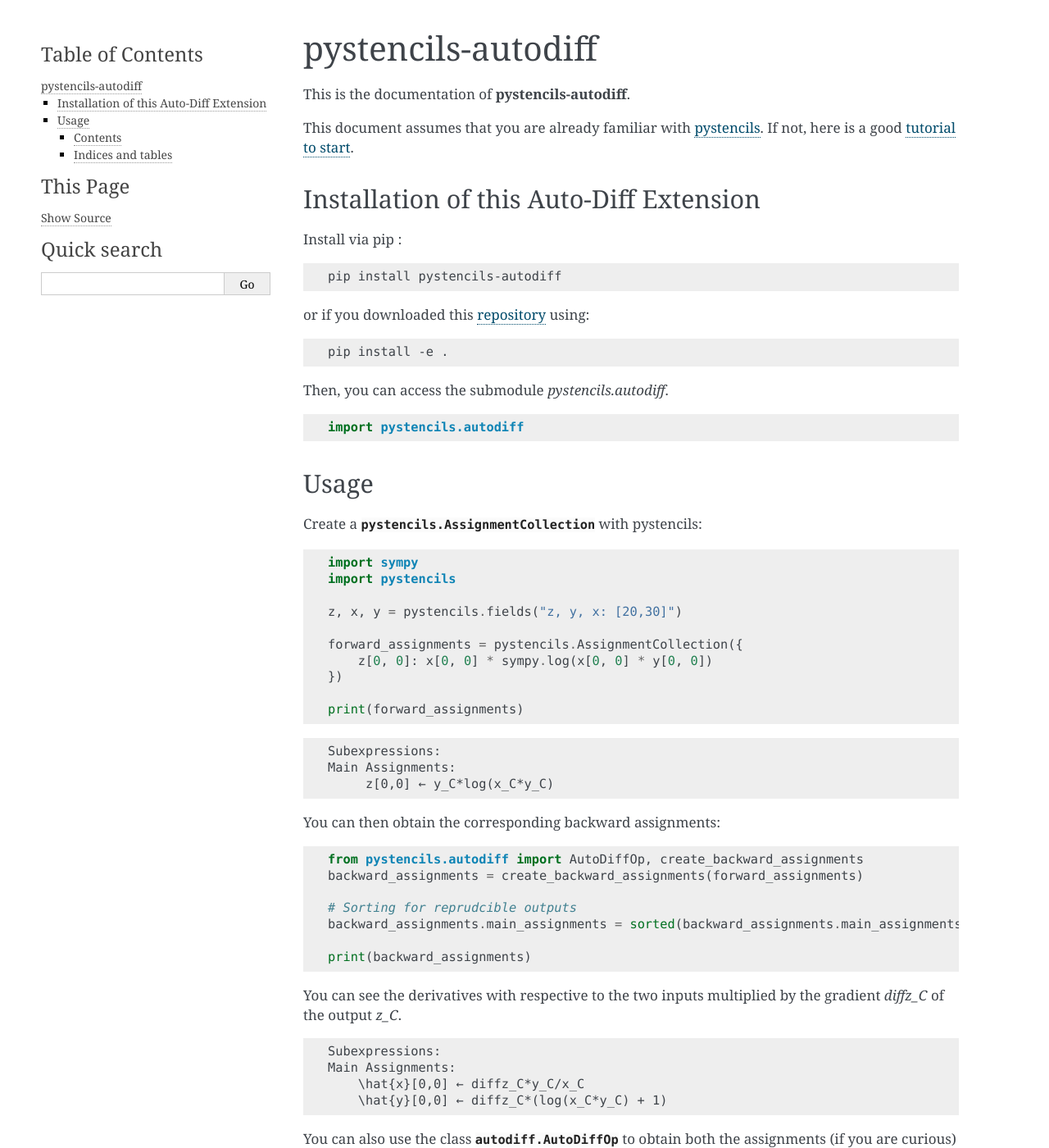
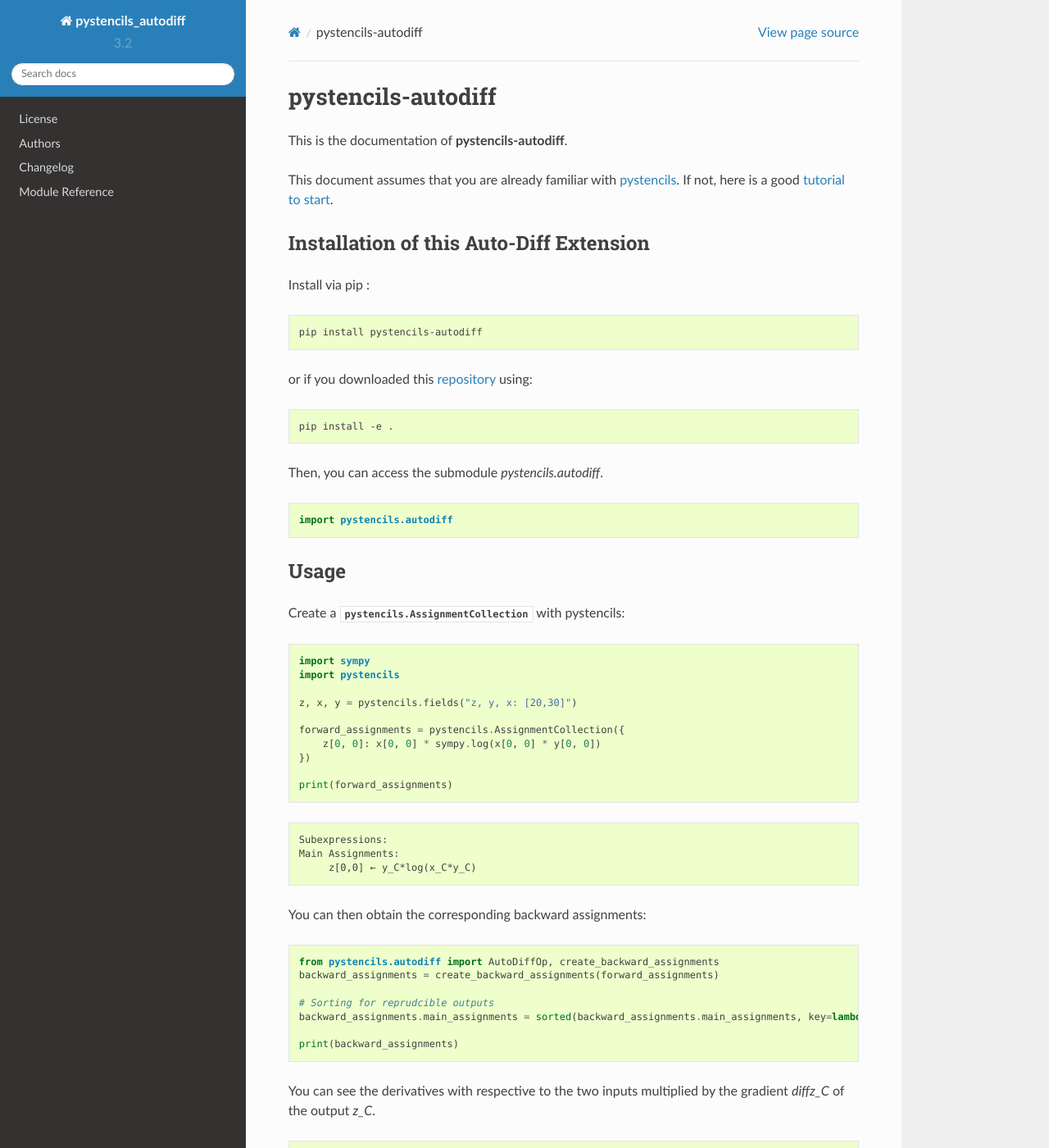
Before and after one commit to theHamsta/pystencils_autodiff, a Sphinx documentation site: the page built from docs/index.rst, in a window 1280 px wide and 1400 px high. Shown: the whole window at 82% size. Built offline with Sphinx 7.4.7 and the Read the Docs theme 2.0.0, drawn with Linux system fonts in a browser that asks for light colours; the version number is read from the project's files by our own code; some of the changed text lies outside the part shown.

Commit message:
Switch to sphinx_rtd_theme documentation theme

```diff
--- a/docs/conf.py
+++ b/docs/conf.py
@@ -140,7 +140,8 @@ pygments_style = 'sphinx'
 
 # The theme to use for HTML and HTML Help pages.  See the documentation for
 # a list of builtin themes.
-html_theme = 'alabaster'
+# html_theme = 'alabaster'
+html_theme = 'sphinx_rtd_theme' #official readthedocs theme used also by Martin
 
 # Theme options are theme-specific and customize the look and feel of a theme
 # further.  For a list of options available for each theme, see the
```
